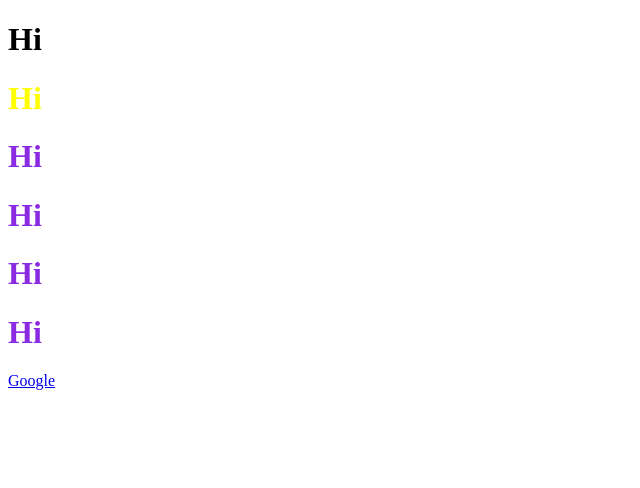
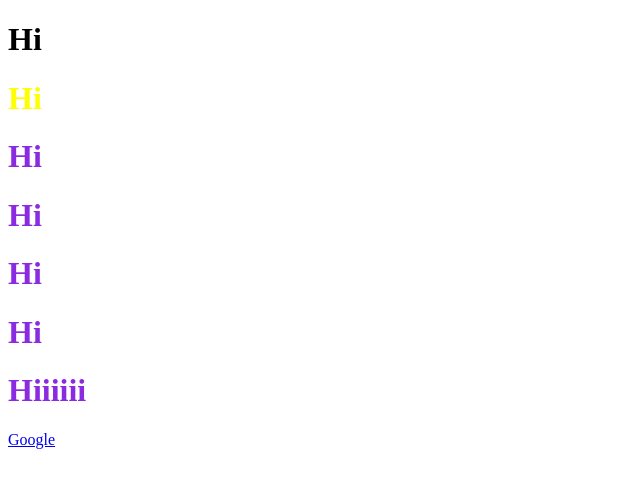
Before and after one commit to sarangsami/sahar, a plain HTML site: page index.html in a window 1280 px wide. Shown: the whole page, without its empty margins (0-640 px from the left). Drawn offline with Linux system fonts and the light colour scheme.

Commit message:
ezafe kardane hiii

```diff
--- a/index.html
+++ b/index.html
@@ -20,6 +20,7 @@
   <h1>Hi</h1>
   <h1>Hi</h1>
   <h1>Hi</h1>
+  <h1>Hiiiiii</h1>
   <a href="https://google.com" target="_blank">Google</a>
 </body>
 </html>
```
